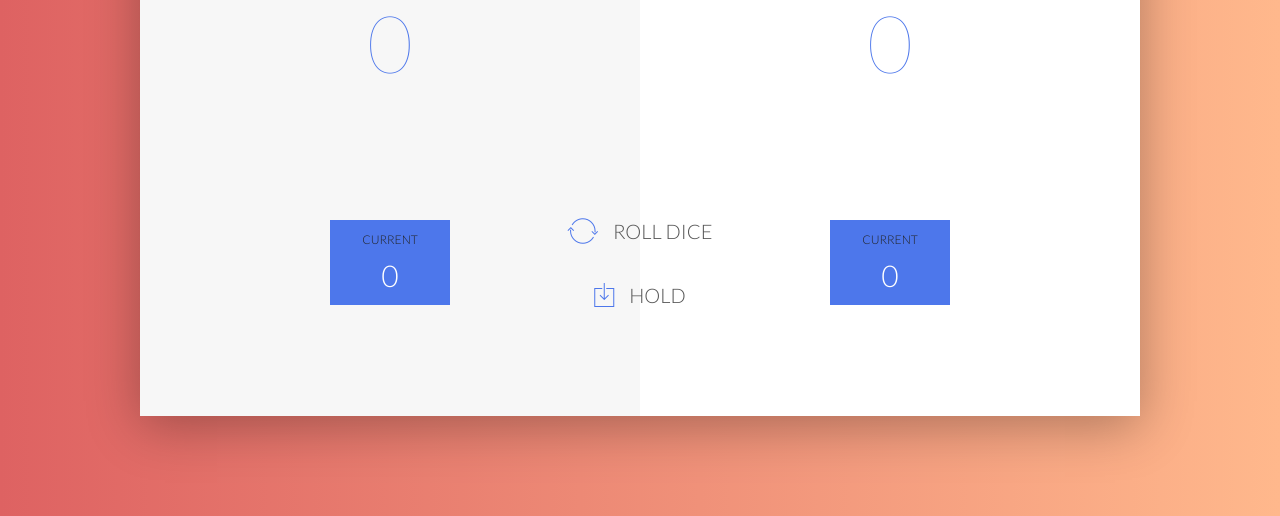
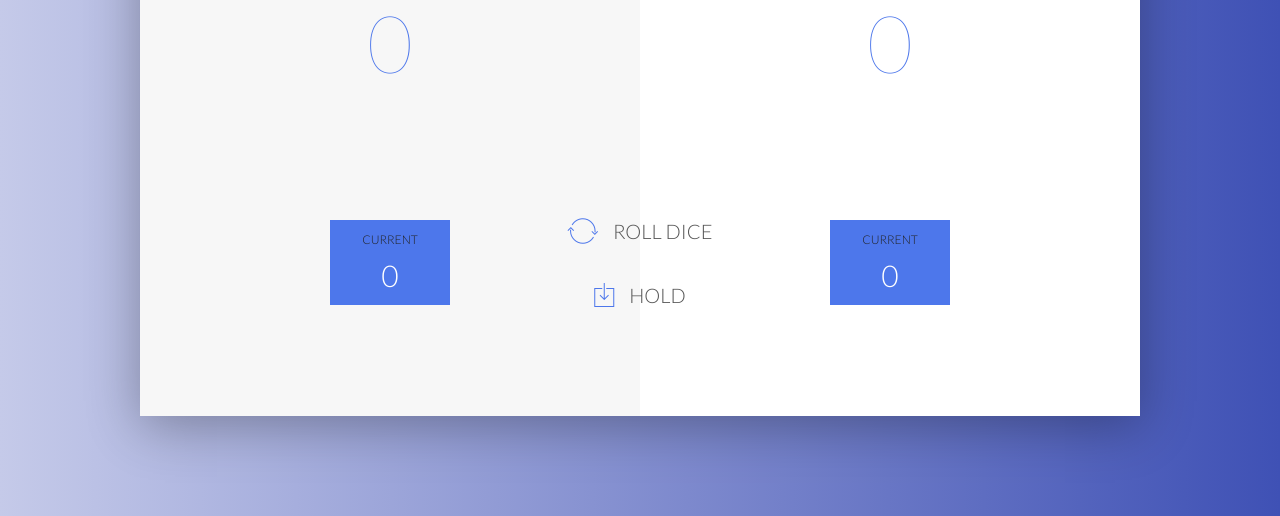
Before and after one commit to pras75299/Dice-game, a website: page index.html in a window 1280 px wide. Shown: the part 284-800 px from the top of the page. Drawn offline with nearby package versions, Linux system fonts and the light colour scheme.

Commit message:
added whole background css like gredient

```diff
--- a/style.css
+++ b/style.css
@@ -17,7 +17,7 @@
 
 body {
     width: 100%;
-    background-image: linear-gradient(to right, #de6262, #ffb88c);
+    background-image: linear-gradient(to right, #C5CAE9, #3F51B5);
     object-fit: cover;
     font-family: Lato;
     font-weight: 300;
```
